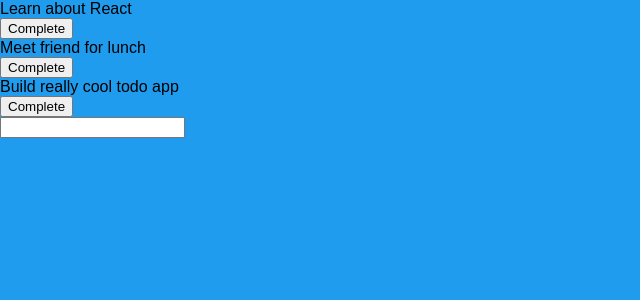
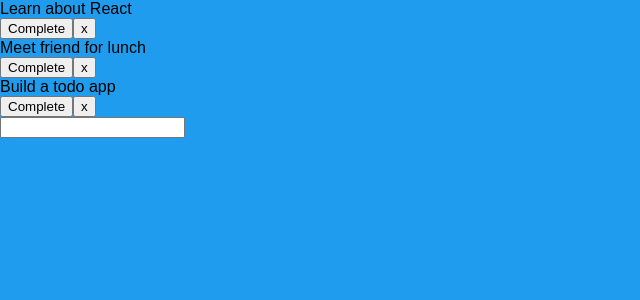
Before and after one commit to jsphkm/todo-react-hooks, a React app: page / in a window 1280 px wide. Shown: the top 300 px of the page, without its empty margins (0-640 px from the left). Built offline with nearby package versions, Linux system fonts and the light colour scheme.

Commit message:
Add remove feature

```diff
--- a/src/app/App.jsx
+++ b/src/app/App.jsx
@@ -2,7 +2,7 @@
 import './styles.css';
 import PropTypes from 'prop-types';
 
-const Todo = ({ todo, completeTodo }) => (
+const Todo = ({ todo, completeTodo, removeTodo }) => (
   <div
     className="todo"
     style={{ textDecoration: todo.isCompleted ? 'line-through' : '' }}
@@ -11,6 +11,7 @@
     {todo.text}
     <div>
       <button type="button" onClick={() => completeTodo(todo.id)}>Complete</button>
+      <button type="button" onClick={() => removeTodo(todo.id)}>x</button>
     </div>
   </div>
 );
@@ -22,11 +23,13 @@
     id: PropTypes.number,
   }),
   completeTodo: PropTypes.func,
+  removeTodo: PropTypes.func,
 };
 
 Todo.defaultProps = {
   todo: { text: '', isCompleted: false, id: 0 },
   completeTodo: () => null,
+  removeTodo: () => null,
 };
 
 const App = () => {
@@ -42,7 +45,7 @@
       id: 357893503,
     },
     {
-      text: 'Build really cool todo app',
+      text: 'Build a todo app',
       isCompleted: false,
       id: 9848943935,
     },
@@ -65,6 +68,18 @@
     setTodos(newTodos);
   };
 
+  const removeTodo = (idx) => {
+    const newTodos = [...todos];
+    let spliceIdx;
+    for (let i = 0; i < newTodos.length; i += 1) {
+      if (newTodos[i].id === idx) {
+        spliceIdx = i;
+      }
+    }
+    newTodos.splice(spliceIdx, 1);
+    setTodos(newTodos);
+  };
+
   return (
     <div className="app">
       <div className="todo-list">
@@ -74,6 +89,7 @@
             index={todo.id}
             todo={todo}
             completeTodo={completeTodo}
+            removeTodo={removeTodo}
           />
         ))}
         <TodoForm addTodo={addTodo} />
@@ -104,8 +120,8 @@
   );
 };
 
-// TodoForm.propTypes = {
-//   addTodo: PropTypes.isRequired,
-// };
+TodoForm.propTypes = {
+  addTodo: PropTypes.func.isRequired,
+};
 
 export default App;
--- a/src/app/styles.css
+++ b/src/app/styles.css
@@ -1,7 +1,5 @@
 .app {
-  background: #209cee;
   padding: 30px;
-  height: 100%;
 }
 
 .todo-list {
```
Also changed, not shown: 1 other file (tests, documents, lock files or other folders).
